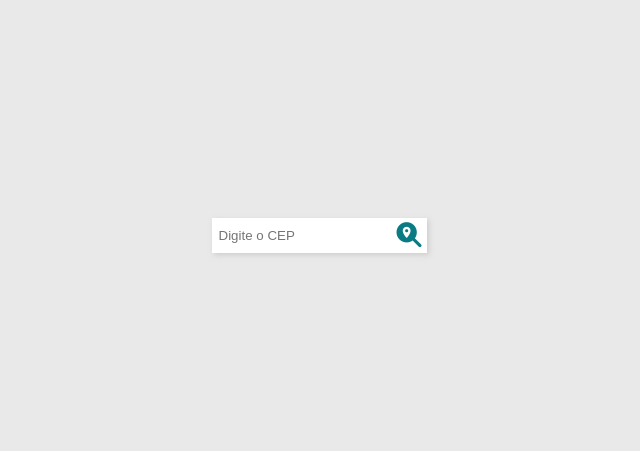
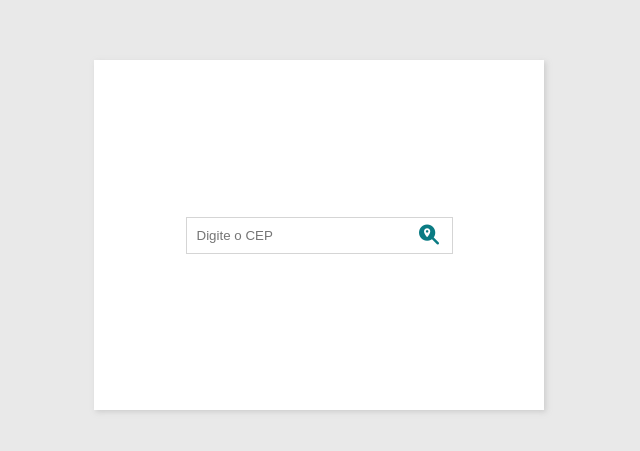
Before and after one commit to lahgomes/viacep, a React (Create React App) app: page / in a window 1280 px wide. Shown: the part 165-616 px from the top of the page, without its empty margins (321-961 px from the left). Built offline with nearby package versions, Linux system fonts and the light colour scheme.

Commit message:
layout cep

```diff
--- a/src/App.css
+++ b/src/App.css
@@ -2,27 +2,37 @@ html {
   font-size: 62.5%;
 }
 
-.container {
+.main {
   align-items: center;
   display:flex;
   height: 100vh;
   justify-content: center;
 }
 
+.container {
+  align-items: center;
+  background-color: #fff;
+  box-shadow: 2px 2px 5px rgba(180, 180, 180, 0.5);
+  display: flex;
+  height: 35rem;
+  justify-content: center;
+  width: 45rem;
+}
+
 .search {
   align-items: center;
+  border: 1px solid #d5d5d5;
   display: flex;
   justify-content: center;
-  box-shadow: 2px 2px 5px rgba(180, 180, 180, 0.5);
 }
 
 .search__input {
   background-color: #fff;
-  border: 1px solid transparent;
+  border: none;
   height: 3.5rem;
   outline: none;
-  padding: 0.6rem;
-  width: 18rem;
+  padding: 1rem;
+  width: 22rem;
 }
 
 .search__button {
@@ -32,10 +42,11 @@ html {
   color: #0A7B83;
   cursor: pointer;
   display: flex;
-  font-size: 2.5rem;
+  height: 3.5rem;
   justify-content: center;
-  padding: 0.5rem;
+  padding: 0.8rem;
   transition: all 0.2s ease-in-out;
+  width: 4.5rem;
 }
 
 .search__button:hover {
@@ -43,3 +54,7 @@ html {
   color: #fff;
   transform: scale(1);
 }
+
+.search__button i {
+  font-size: 2rem;
+}
--- a/src/App.jsx
+++ b/src/App.jsx
@@ -3,12 +3,14 @@ import './App.css';
 function App() {
   return (
 
-    <div className="container">
-      <label className="search">
-        <input className="search__input" type="number" placeholder="Digite o CEP"/>
-        <button className="search__button"><i className="fas fa-search-location"></i></button>
-      </label>
-    </div>
+    <main className="main">
+      <div className="container">
+        <label className="search">
+          <input className="search__input" type="text" placeholder="Digite o CEP"/>
+          <button className="search__button"><i className="fas fa-search-location"></i></button>
+        </label>
+      </div>
+    </main>
 
   );
 }
```
